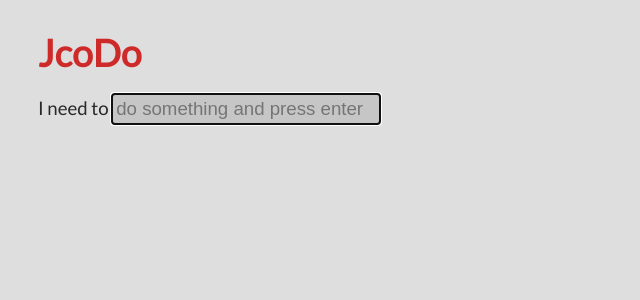
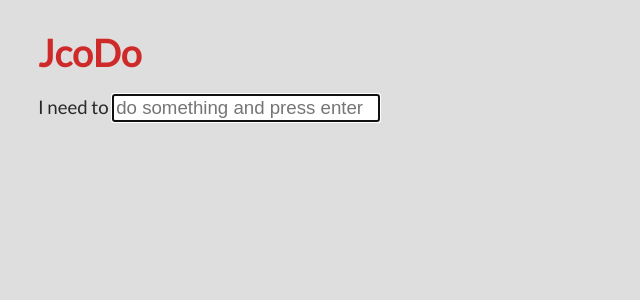
Before and after one commit to Jcovln/JcoDo, a Vue app: page / in a window 1280 px wide. Shown: the top 300 px of the page, without its empty margins (0-640 px from the left). Built offline with nearby package versions, Linux system fonts and the light colour scheme.

Commit message:
update input style

```diff
--- a/src/App.vue
+++ b/src/App.vue
@@ -22,11 +22,7 @@ body {
   background-color: #DEDEDE;
   color: #282828;
 }
-input[type="text"] {
-  background-color: #C6C6C6;
-  border: none;
-  padding: 4px;
-}
+
 #app {
   font-family: 'Lato', sans-serif;
   font-size: 14pt;
```
